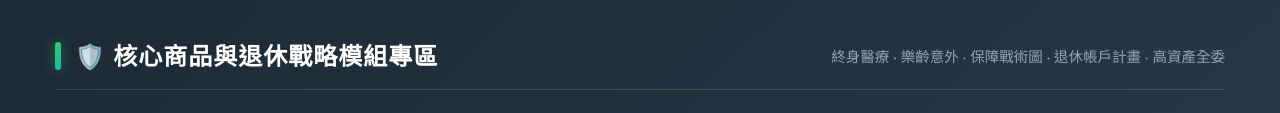
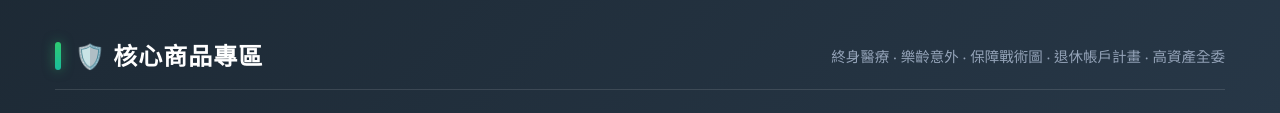
Before and after one commit to wufong55/IFASINCHEN, a plain HTML site: page index.html in a window 1280 px wide. Shown: the part 171-284 px from the top of the page. Drawn offline with Linux system fonts and the light colour scheme.

Commit message:
Update index.html

```diff
--- a/index.html
+++ b/index.html
@@ -11,7 +11,7 @@
     <link rel="apple-touch-icon" href="icon-192.png">
     <meta charset="UTF-8">
     <meta name="viewport" content="width=device-width, initial-scale=1.0, maximum-scale=1.0, user-scalable=no, viewport-fit=cover">
-    <title>IFA 精算與保障規劃系統</title>
+    <title>精算工具與保障規劃系統</title>
     <style>
         * {
             box-sizing: border-box;
@@ -185,7 +185,7 @@
         <div class="section-header">
             <div class="section-title-group">
                 <div class="section-badge-bar"></div>
-                <h2 class="section-title">🛡️ 核心商品與退休戰略模組專區</h2>
+                <h2 class="section-title">🛡️ 核心商品專區</h2>
             </div>
             <span class="section-subtitle">終身醫療 ‧ 樂齡意外 ‧ 保障戰術圖 ‧ 退休帳戶計畫 ‧ 高資產全委</span>
         </div>
```
